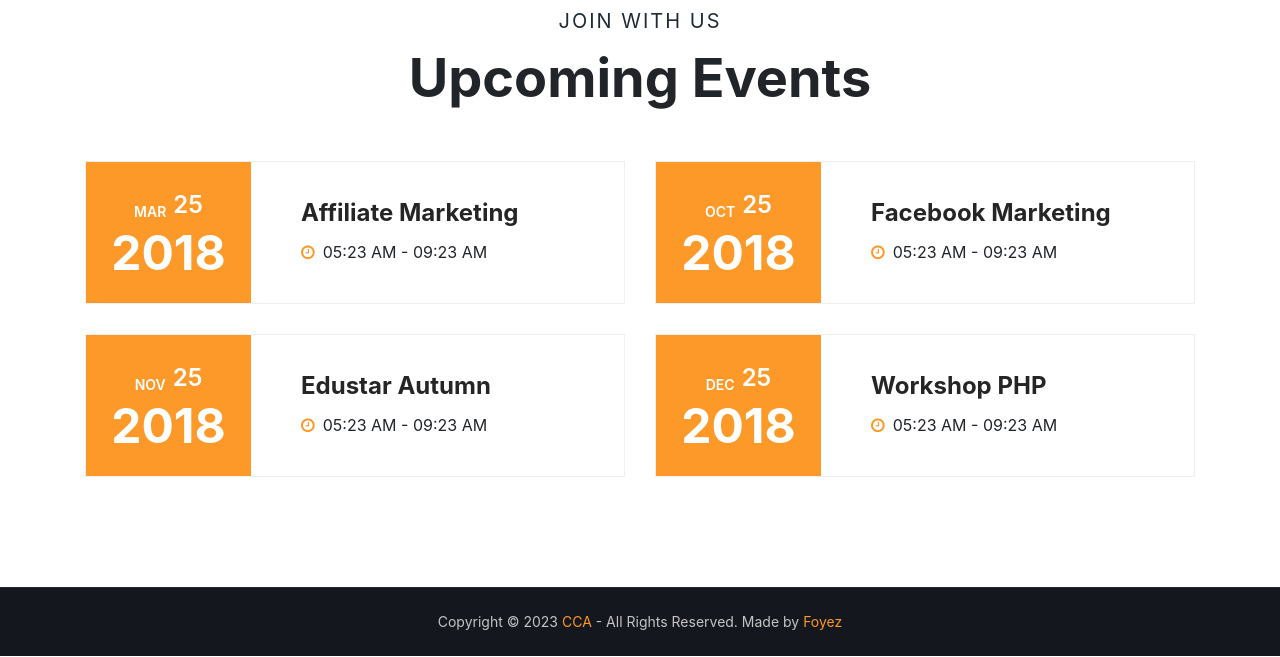
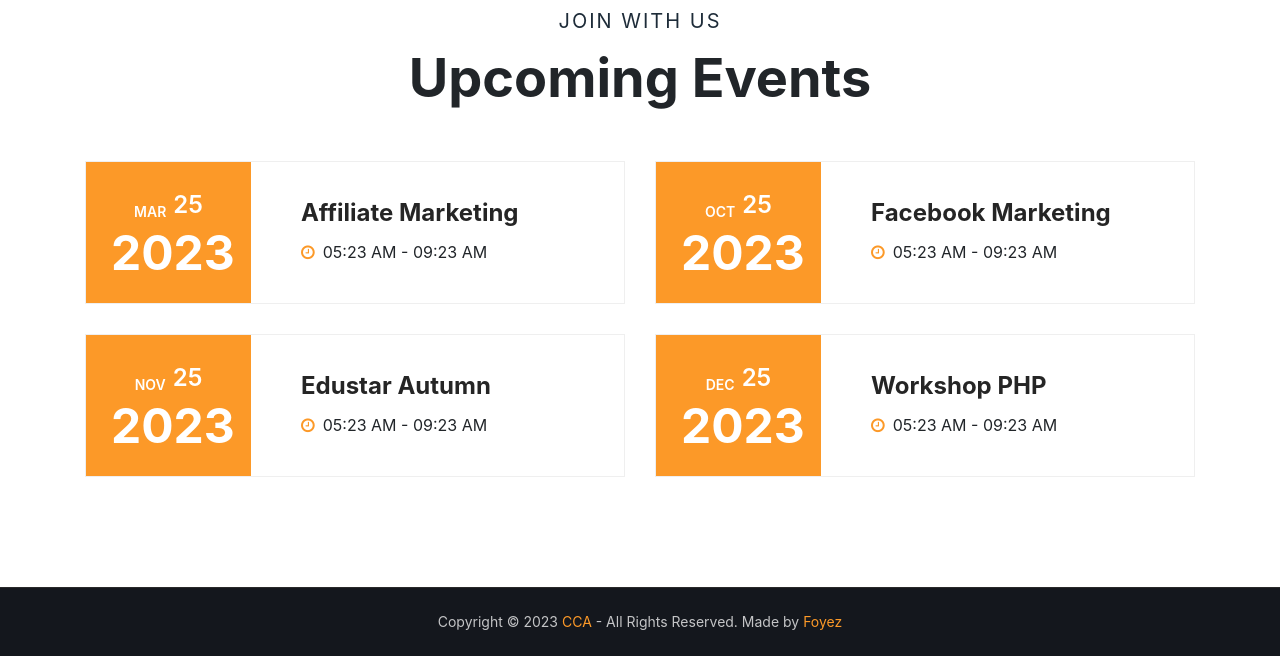
Before and after one commit to ahmedfoyez786/Project-CSE_Course_Archive, a website with bundled scripts: page theme/events.html in a window 1280 px wide. Shown: the part 143-800 px from the top of the page. Built offline with nearby package versions, Linux system fonts and the light colour scheme; a web font is replaced by a local one.

Commit message:
event editor

```diff
--- a/theme/events.html
+++ b/theme/events.html
@@ -92,7 +92,7 @@
                     <div class="media align-items-center mb-5">
                         <div class="media-head primary-bg">
                             <span><sub>MAR</sub>25</span>
-                            <p>2018</p>
+                            <p>2023</p>
                         </div>
                         <div class="media-body">
                             <h4><a href="#">Affiliate Marketing</a></h4>
@@ -104,7 +104,7 @@
                     <div class="media align-items-center mb-5">
                         <div class="media-head primary-bg">
                             <span><sub>OCT</sub>25</span>
-                            <p>2018</p>
+                            <p>2023</p>
                         </div>
                         <div class="media-body">
                             <h4><a href="#">Facebook Marketing</a></h4>
@@ -116,7 +116,7 @@
                     <div class="media align-items-center mb-5">
                         <div class="media-head primary-bg">
                             <span><sub>NOV</sub>25</span>
-                            <p>2018</p>
+                            <p>2023</p>
                         </div>
                         <div class="media-body">
                             <h4><a href="#">Edustar Autumn</a></h4>
@@ -128,7 +128,7 @@
                     <div class="media align-items-center mb-5">
                         <div class="media-head primary-bg">
                             <span><sub>DEC</sub>25</span>
-                            <p>2018</p>
+                            <p>2023</p>
                         </div>
                         <div class="media-body">
                             <h4><a href="#">Workshop PHP</a></h4>
```
Also changed, not shown: theme/index.html (+4 -4 lines).
